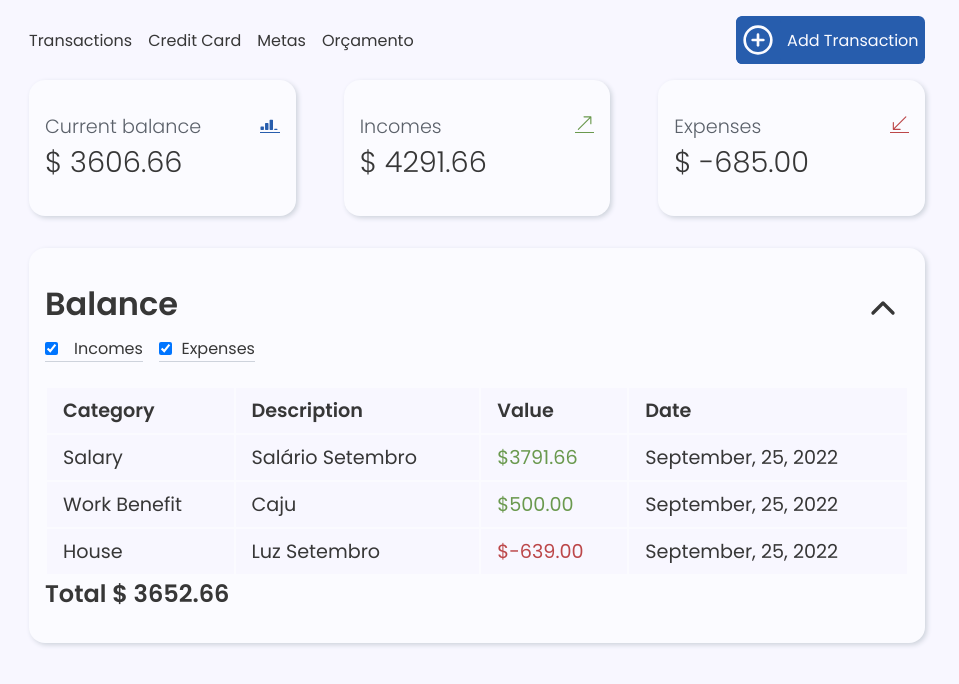
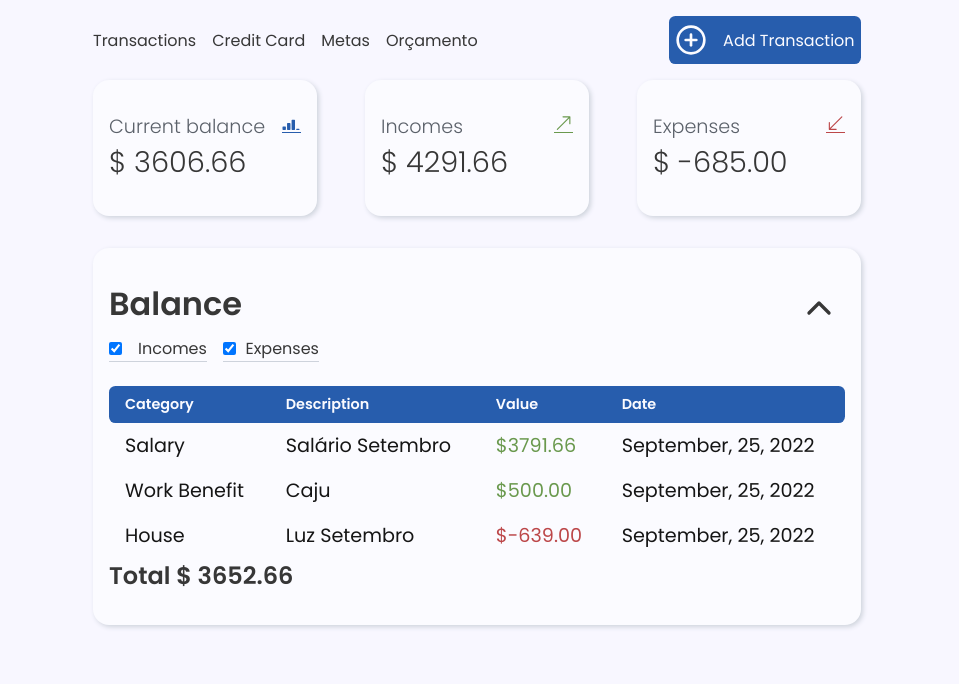
Before and after one commit to anasofiamelo/finances-app, a React (Create React App) app: page /transactions in a window 1280 px wide. Shown: the top 684 px of the page, without its empty margins (163-1122 px from the left). Built offline with nearby package versions, Linux system fonts and the light colour scheme.

Commit message:
new layout to tables and adding functionality to add new purchase to a credit card

```diff
--- a/src/App.jsx
+++ b/src/App.jsx
@@ -1,11 +1,27 @@
+import { useState } from "react";
 import { Route, Routes } from "react-router-dom";
 import { Balance, Navbar, Goals, CreditCardInvoices } from "./components";
 import { CreditCardPage } from "./pages";
 
 function App() {
+  const [showAddTransaction, setShowAddTransaction] = useState(false);
+
+  const toggleAddTransactionHandler = () => {
+    setShowAddTransaction((prev) => !prev);
+  };
+
+  const hideAddTransactionHandler = () => {
+    setShowAddTransaction(false);
+  };
+
   return (
     <>
-      <Navbar />
+      <Navbar
+        showAddTransaction={showAddTransaction}
+        onToggleAddTransaction={toggleAddTransactionHandler}
+        onHideAddTransaction={hideAddTransactionHandler}
+      />
+      <div onClick={hideAddTransactionHandler}>
         <Routes>
           <Route path="/transactions" element={<Balance />} />
           <Route path="/credit-card" element={<CreditCardPage />} />
@@ -15,6 +31,7 @@ function App() {
           />
           <Route path="/metas" element={<Goals />} />
         </Routes>
+      </div>
     </>
   );
 }
--- /dev/null
+++ b/src/components/Invoices/AddCreditCardPurchase.jsx
@@ -0,0 +1,84 @@
+import { useState } from "react";
+import { BsCreditCard, BsFillPlusCircleFill } from "react-icons/bs";
+import { InputLabel, Button, Modal } from "../../components";
+import { useCreditCard } from "../../context/credit_card.context";
+
+const AddCreditCardPurchase = (props) => {
+  const context = useCreditCard();
+
+  const [value, setValue] = useState(0);
+  const [item, setItem] = useState();
+  const [times, setTimes] = useState();
+
+  const changeValueHandler = (e) => {
+    setValue(e.target.value);
+  };
+  const changeItemHandler = (e) => {
+    setItem(e.target.value);
+  };
+  const changeTimesHandler = (e) => {
+    setTimes(e.target.value);
+  };
+
+  const submitNewPurchaseHandler = (e) => {
+    e.preventDefault();
+    const newPurchase = {
+      purchasedIn: new Date(),
+      timesPurchased: Number(times),
+      purchasedItem: item,
+      purchaseValue: Number(value),
+    };
+    if (!value) return;
+    context.addInvoiceToCreditCard(props.cardName, newPurchase);
+    props.onClose();
+  };
+  return (
+    <Modal onClose={props.onClose}>
+      <form style={{ width: "100%" }} onSubmit={submitNewPurchaseHandler}>
+        <div className="row space-between">
+          <h2 className="subtitle">Add new purchase to {props.cardName}</h2>
+          <span>
+            <BsCreditCard
+              className="button-icon"
+              style={{ color: "var(--blue)" }}
+            />
+          </span>
+        </div>
+        <InputLabel
+          value={value}
+          onChange={changeValueHandler}
+          label="Value"
+          type="number"
+          placeholder="0.00"
+        />
+        <InputLabel
+          value={item}
+          onChange={changeItemHandler}
+          label="Item"
+          placeholder="Bag"
+        />
+        <InputLabel
+          // value={item}
+          // onChange={changeItemHandler}
+          label="When"
+          type="date"
+        />
+        <InputLabel
+          value={times}
+          onChange={changeTimesHandler}
+          label="Times"
+          type="number"
+          placeholder="2"
+        />
+        <Button
+          style={{ float: "right" }}
+          buttonText="Add purchase"
+          buttonIcon={<BsFillPlusCircleFill />}
+          type="submit"
+        />
+      </form>
+    </Modal>
+  );
+};
+
+export default AddCreditCardPurchase;
--- a/src/components/Invoices/CreditCardInvoices.jsx
+++ b/src/components/Invoices/CreditCardInvoices.jsx
@@ -1,24 +1,37 @@
+import { useState } from "react";
 import { useParams } from "react-router-dom";
 import { useCreditCard } from "../../context/credit_card.context";
-import { Table, Container } from "../../components";
-import { BsCreditCard } from "react-icons/bs";
-import moment from "moment";
+import {
+  Table,
+  Container,
+  Button,
+  AddCreditCardPurchase,
+} from "../../components";
+import { BsCreditCard, BsFillPlusCircleFill } from "react-icons/bs";
 
 const CreditCardInvoices = (props) => {
   const { creditCard } = useParams();
   const { cards } = useCreditCard();
 
+  const [showAddCreditCardPurchase, setShowAddCreditCardPurchase] =
+    useState(false);
+
+  const showAddCreditCardPurchaseHandler = () => {
+    setShowAddCreditCardPurchase(true);
+  };
+  const hideAddCreditCardPurchaseHandler = () => {
+    setShowAddCreditCardPurchase(false);
+  };
+
   const foundCreditCard = cards.find((card) => card.cardName === creditCard);
 
   const mappedFatura = foundCreditCard.invoices.map(
-    ({ item, totalValue, times, start }) => (
-      <tr key={item}>
-        <td>{item}</td>
-        <td>${totalValue.toFixed(2)}</td>
-        <td>{times}x</td>
-        <td>${(totalValue / times).toFixed(2)}</td>
-        <td>{`${moment(start).format("MMMM, YYYY")}`}</td>
-        <td>{`${moment(start).add(times, "months").format("MMMM, YYYY")}`}</td>
+    ({ purchasedItem, purchaseValue, timesPurchased }) => (
+      <tr key={purchasedItem}>
+        <td>{purchasedItem}</td>
+        <td>{purchaseValue.toFixed(2)}</td>
+        <td>{timesPurchased}x</td>
+        <td>{(purchaseValue / timesPurchased).toFixed(2)}</td>
       </tr>
     )
   );
@@ -32,41 +45,61 @@ const CreditCardInvoices = (props) => {
               className="button-icon"
               style={{ marginRight: "1rem", color: "var(--blue)" }}
             />
+
             <h2 style={{ width: "fit-content" }} className="subtitle">
               {creditCard}
             </h2>
           </div>
+
           <h3 style={{ width: "fit-content" }} className="subtitle">
             Limit of <b>${foundCreditCard.cardLimit.toFixed(2)}</b>
           </h3>
         </div>
+      </Container>
+
+      <Container>
+        <h2 className="subtitle space-between">
+          <span>Used limit</span>
+          <span style={{ color: "var(--red)" }}>$ {Number(30).toFixed(2)}</span>
+        </h2>
+
+        <h3 className="subtitle space-between">
+          <span>Available limit</span>
+          <span style={{ color: "var(--green)" }}>
+            $ {Number(170).toFixed(2)}
+          </span>
+        </h3>
+
+        <div style={{ marginTop: "1rem", float: "right" }}>
+          <Button
+            buttonIcon={<BsFillPlusCircleFill />}
+            buttonText="New purchase"
+            onClick={showAddCreditCardPurchaseHandler}
+          />
+
+          {showAddCreditCardPurchase && (
+            <AddCreditCardPurchase
+              onClose={hideAddCreditCardPurchaseHandler}
+              {...foundCreditCard}
+            />
+          )}
+        </div>
+      </Container>
+
+      <Container>
         <Table
           thead={
             <>
-              <td>Purchased Item</td>
-              <td>Value</td>
-              <td>Parcels</td>
-              <td>Installment Value</td>
-              <td>From</td>
-              <td>To</td>
+              <th>Item</th>
+              <th>Value</th>
+              <th>Parcels</th>
+              <th>Each Installment</th>
             </>
           }
         >
           {mappedFatura}
         </Table>
       </Container>
-      <Container>
-        <h2 className="subtitle space-between">
-          <span>Used limit</span>
-          <span style={{ color: "var(--red)" }}>$ {Number(30).toFixed(2)}</span>
-        </h2>
-        <h3 className="subtitle space-between">
-          <span>Available limit</span>
-          <span style={{ color: "var(--green)" }}>
-            $ {Number(170).toFixed(2)}
-          </span>
-        </h3>
-      </Container>
     </div>
   );
 };
--- a/src/components/Transactions/Transaction.jsx
+++ b/src/components/Transactions/Transaction.jsx
@@ -51,9 +51,6 @@ const Transaction = (props) => {
   const showBalanceTableHandler = () => {
     setShowTable((prev) => !prev);
   };
-  const showPreviousBalanceHandler = () => {
-    setShowPreviousBalance((prev) => !prev);
-  };
   const showIncomesHandler = () => {
     setShowIncomes((prev) => !prev);
   };
@@ -62,7 +59,7 @@ const Transaction = (props) => {
   };
 
   const showMonthSelect = selectedBalance.year !== "All";
-  const formattedThead = props.balanceThead.map((td) => <td>{td}</td>);
+  const formattedThead = props.balanceThead.map((th) => <th>{th}</th>);
   const totalBalanceTransactions = selectedBalance.filteredTransactions
     .reduce((prev, current) => prev + current.value, 0)
     .toFixed(2);
@@ -109,13 +106,6 @@ const Transaction = (props) => {
       {showTable && (
         <div>
           <div className="balance-header">
-            {/* <Input
-              onChange={showPreviousBalanceHandler}
-              checked={showPreviousBalance}
-              type="checkbox"
-              label="Show balance from previous months "
-            /> */}
-
             <div className="row">
               <Input
                 onChange={showIncomesHandler}
--- a/src/components/index.jsx
+++ b/src/components/index.jsx
@@ -4,12 +4,15 @@ import Expenses from "./Transactions/Expenses/Expenses";
 import AddExpense from "./Transactions/Expenses/AddExpense";
 import Transaction from "./Transactions/Transaction";
 import AddTransactionDropdown from "./Transactions/AddTransactionDropdown";
+
 import AddTransaction from "./AddTransaction";
 import Balance from "./Balance";
 
 import CreditCardList from "./Invoices/CreditCardList";
 import CreditCardInvoices from "./Invoices/CreditCardInvoices";
 import CreditCardCard from "./Invoices/CreditCardCard";
+import AddCreditCardPurchase from "./Invoices/AddCreditCardPurchase";
+
 import Goals from "./Goals/Goals";
 import AddGoal from "./Goals/AddGoal";
 
@@ -17,6 +20,7 @@ import Navbar from "./layout/Navbar";
 import Modal from "./layout/Modal";
 import Table from "./ui/Table";
 import Container from "./layout/Container";
+
 import Input from "./ui/Input";
 import InputLabel from "./ui/InputLabel";
 import Select from "./ui/Select";
@@ -34,6 +38,7 @@ export {
   CreditCardInvoices,
   CreditCardList,
   CreditCardCard,
+  AddCreditCardPurchase,
   Goals,
   AddGoal,
   Modal,
--- a/src/components/layout/Navbar.jsx
+++ b/src/components/layout/Navbar.jsx
@@ -1,4 +1,3 @@
-import { useState } from "react";
 import { NavLink } from "react-router-dom";
 import { Button, AddTransactionDropdown } from "../../components";
 
@@ -12,16 +11,6 @@ const navlinks = [
 ];
 
 const Navbar = (props) => {
-  const [showAddTransaction, setShowAddTransaction] = useState(false);
-
-  const toggleAddTransactionHandler = () => {
-    setShowAddTransaction((prev) => !prev);
-  };
-
-  const hideAddTransactionHandler = () => {
-    setShowAddTransaction(false);
-  };
-
   const mappedNavlinks = navlinks.map((navlink) => (
     <li className="navlink" key={navlink.title}>
       <NavLink to={navlink.link}>{navlink.title}</NavLink>
@@ -39,13 +28,13 @@ const Navbar = (props) => {
           }}
         >
           <Button
-            onClick={toggleAddTransactionHandler}
+            onClick={props.onToggleAddTransaction}
             buttonText="Add Transaction"
             buttonIcon={
               <FiPlusCircle style={{ fontSize: "2rem", margin: "0" }} />
             }
-          ></Button>
-          {showAddTransaction && <AddTransactionDropdown />}
+          />
+          {props.showAddTransaction && <AddTransactionDropdown />}
         </li>
       </ul>
     </nav>
--- a/src/components/ui/Button.jsx
+++ b/src/components/ui/Button.jsx
@@ -1,19 +1,14 @@
 const Button = (props) => {
   return (
-    <div
-      style={props.style}
-      onClick={props.onClick}
-      className="button_animated-container"
-    >
+    <div style={props.style} onClick={props.onClick}>
       <button
         style={props.style}
         className="button_animated"
-        onClick={props.onClick}
         type={props.type || "button"}
       >
         {props.buttonIcon}
+        <span style={{ marginLeft: "1rem" }}>{props.buttonText}</span>
       </button>
-      <span className="button-text_animated">{props.buttonText}</span>
     </div>
   );
 };
--- a/src/context/credit_card.context.js
+++ b/src/context/credit_card.context.js
@@ -10,13 +10,28 @@ export const CreditCardContextProvider = (props) => {
     setCards((prev) => [...prev, card]);
   }
 
-  function getCardInvoices(cardTitle) {
-    return cards.filter((card) => card.creditCard === cardTitle);
+  function addInvoiceToCreditCard(cardName, invoice) {
+    let cardInvoices = getCardInvoices(cardName);
+    cardInvoices = [...cardInvoices, invoice];
+    setCards((prev) => {
+      prev.find((card) => card.cardName === cardName)["invoices"] =
+        cardInvoices;
+      return prev;
+    });
+  }
+
+  function getCard(cardName) {
+    return cards.find((card) => card.cardName === cardName);
+  }
+
+  function getCardInvoices(cardName) {
+    const teste = getCard(cardName);
+    return teste.invoices;
   }
 
   return (
     <CreditCardContext.Provider
-      value={{ cards, addCardHandler, getCardInvoices }}
+      value={{ cards, addCardHandler, getCard, addInvoiceToCreditCard }}
     >
       {props.children}
     </CreditCardContext.Provider>
--- a/src/index.css
+++ b/src/index.css
@@ -102,7 +102,7 @@ body {
   font-family: var(--poppins);
   font-size: var(--normal-font-size);
   background-color: var(--background);
-  padding: 1rem 15%;
+  padding: 1rem 20%;
 }
 
 .container {
--- a/src/table.css
+++ b/src/table.css
@@ -1,19 +1,33 @@
 table {
   font-size: 1.2rem;
   width: 100%;
+  border-collapse: collapse;
+  --table-color: var(--blue);
 }
-
-tr {
-  background-color: var(--ghost-white);
-  color: var(--black);
+thead th:first-child,
+tbody td:first-child {
+  border-radius: 0.4rem 0rem 0rem 0.4rem;
 }
-
-td {
+thead th:last-child,
+tbody td:last-child {
+  border-radius: 0rem 0.4rem 0.4rem 0rem;
+}
+tbody tr {
+  color: var(--dark-black);
+}
+tbody tr:hover {
+  background-color: var(--light-grey);
+}
+td,
+th {
   padding: 0.5rem 1rem;
 }
 
-thead tr td {
-  font-weight: bolder;
+th {
+  background-color: var(--table-color);
+  color: var(--white);
+  font-size: 0.9rem;
+  text-align: left;
 }
 
 .balance-header,
--- a/src/utils/userCards.js
+++ b/src/utils/userCards.js
@@ -6,22 +6,22 @@ const userCards = [
     cardName: "Nubank",
     invoices: [
       {
-        start: new Date("01/21/2022"),
-        times: 24,
-        item: "Bag",
-        totalValue: 5000,
+        purchasedIn: new Date("01/21/2022"),
+        timesPurchased: 24,
+        purchasedItem: "Bag",
+        purchaseValue: 5000,
       },
       {
-        start: new Date("01/21/2022"),
-        times: 10,
-        item: "PC",
-        totalValue: 1000,
+        purchasedIn: new Date("01/21/2022"),
+        timesPurchased: 10,
+        purchasedItem: "PC",
+        purchaseValue: 1000,
       },
       {
-        start: new Date("01/21/2022"),
-        times: 6,
-        item: "Mega Hair",
-        totalValue: 800,
+        purchasedIn: new Date("01/21/2022"),
+        timesPurchased: 6,
+        purchasedItem: "Mega Hair",
+        purchaseValue: 800,
       },
     ],
   },
```
Lines whose indentation alone changed are shown as unchanged.
